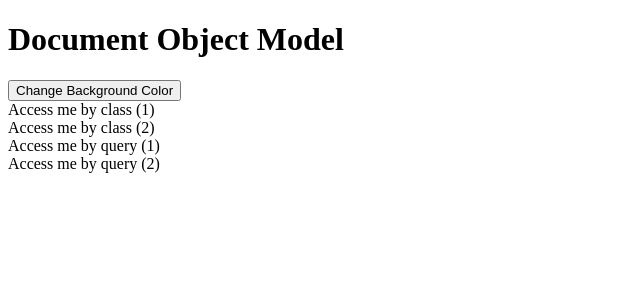
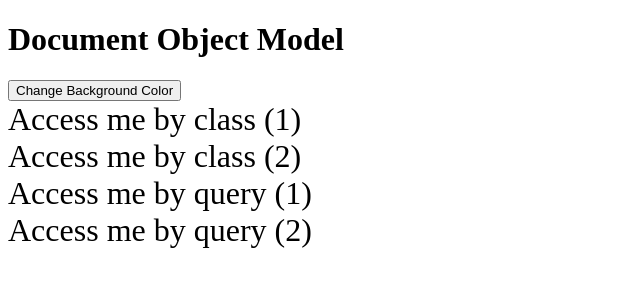
Before and after one commit to tantran-international/javascript-training, a website built with Parcel: page samples/additional-DOM/index.html in a window 1280 px wide. Shown: the whole page, without its empty margins (0-640 px from the left). Built offline with nearby package versions, Linux system fonts and the light colour scheme.

Commit message:
Define css class

```diff
--- a/samples/additional-DOM/index.html
+++ b/samples/additional-DOM/index.html
@@ -3,6 +3,14 @@
 
   <head>
     <title>Learning the DOM</title>
+		<style>
+			.demo-class {
+				font-size: 2rem;
+			}
+			.demo-query-all {
+				font-size: 2rem;
+			}
+		</style>
   </head>
 
   <body>
```
